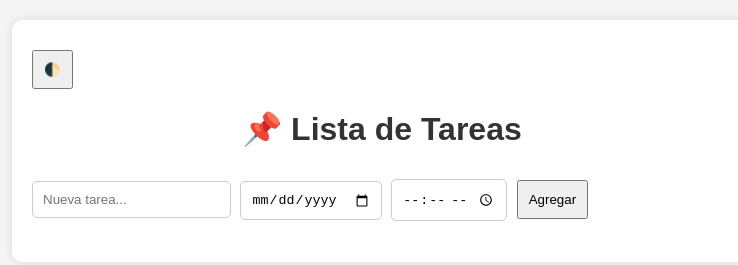
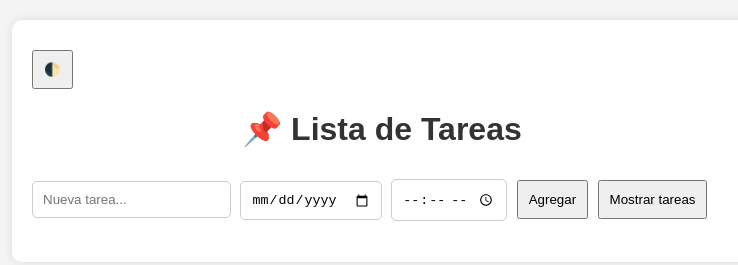
Before and after one commit to melanieperez26/R-Arquitectura, a website: page public/index.html in a window 1280 px wide. Shown: the whole page, without its empty margins (258-996 px from the left). Drawn offline with Linux system fonts and the light colour scheme.

Commit message:
Agregado botón Mostrar tareas

```diff
--- a/public/app.js
+++ b/public/app.js
@@ -12,7 +12,7 @@ async function renderTasks() {
     li.className = task.completada ? "completed" : "";
 
     const text = document.createElement("span");
-    text.textContent = `${task.texto} (Fecha: ${task.fecha} ${task.hora})`; // Usa el nombre del campo de la base
+    text.textContent = `${task.texto} (Fecha: ${task.fecha} ${task.hora})`;
     text.style.flexGrow = "1";
 
     const actions = document.createElement("div");
--- a/public/index.html
+++ b/public/index.html
@@ -97,6 +97,8 @@
       <input type="date" id="taskDate" />
       <input type="time" id="taskTime" />
       <button onclick="addTask()">Agregar</button>
+      <button onclick="renderTasks()">Mostrar tareas</button>
+
     </div>
     <p id="alertMsg" class="alert" style="display:none;">¡Tarea agregada!</p>
     <ul id="taskList"></ul>
```
Also changed, not shown: 1 other file.
